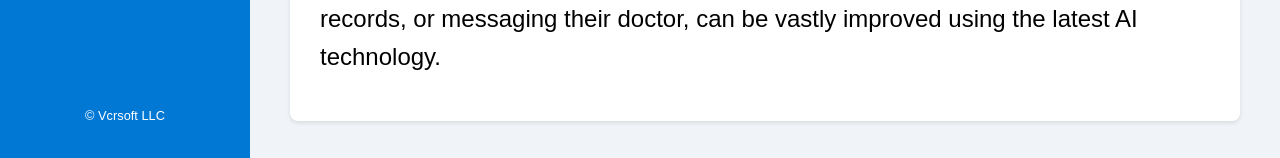
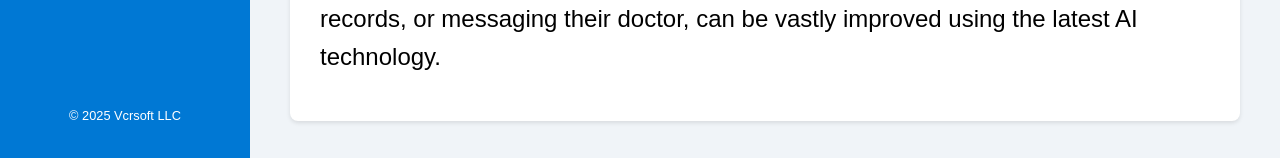
Before and after one commit to vcrsoft/vcrsoft.github.io, a Jekyll site: the page built from index.md, in a window 1280 px wide and 961 px high. Shown: the part 800-958 px from the top of the window. Built offline with Jekyll 4.4.1, drawn with Linux system fonts in a browser that asks for light colours.

Commit message:
Update default.html

```diff
--- a/_layouts/default.html
+++ b/_layouts/default.html
@@ -22,7 +22,7 @@
             <nav>
             <a href="https://rendermedportal.onrender.com/" class="portal-button">Patient Portal</a>
             <div class="sidebar-footer">
-                <p>&copy; {{ site.footer_company_name }}</p>
+                <p>&copy; {{ site.time | date: '%Y' }} {{ site.footer_company_name }}</p>
             </div>
         </aside>
 
```
